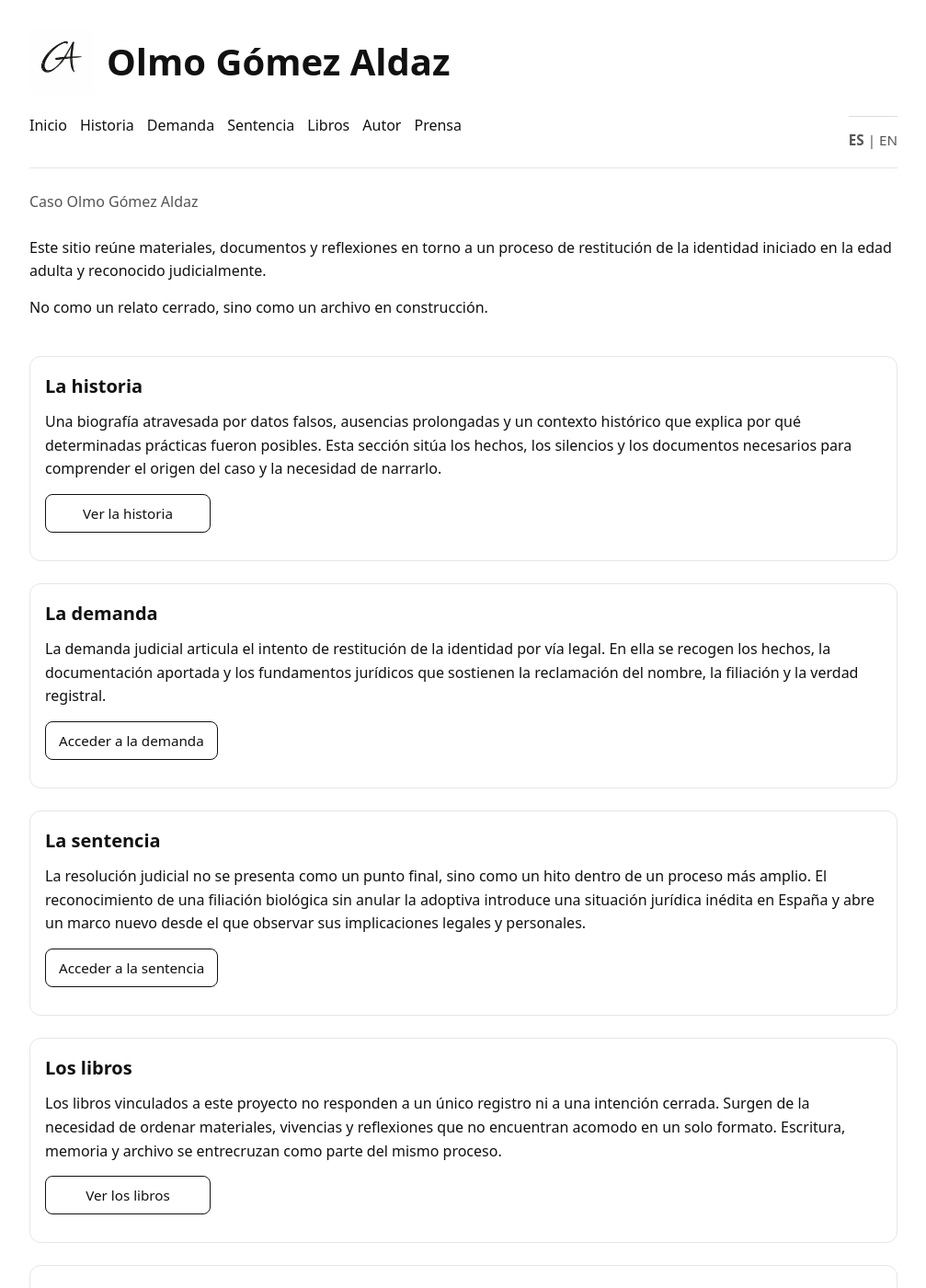
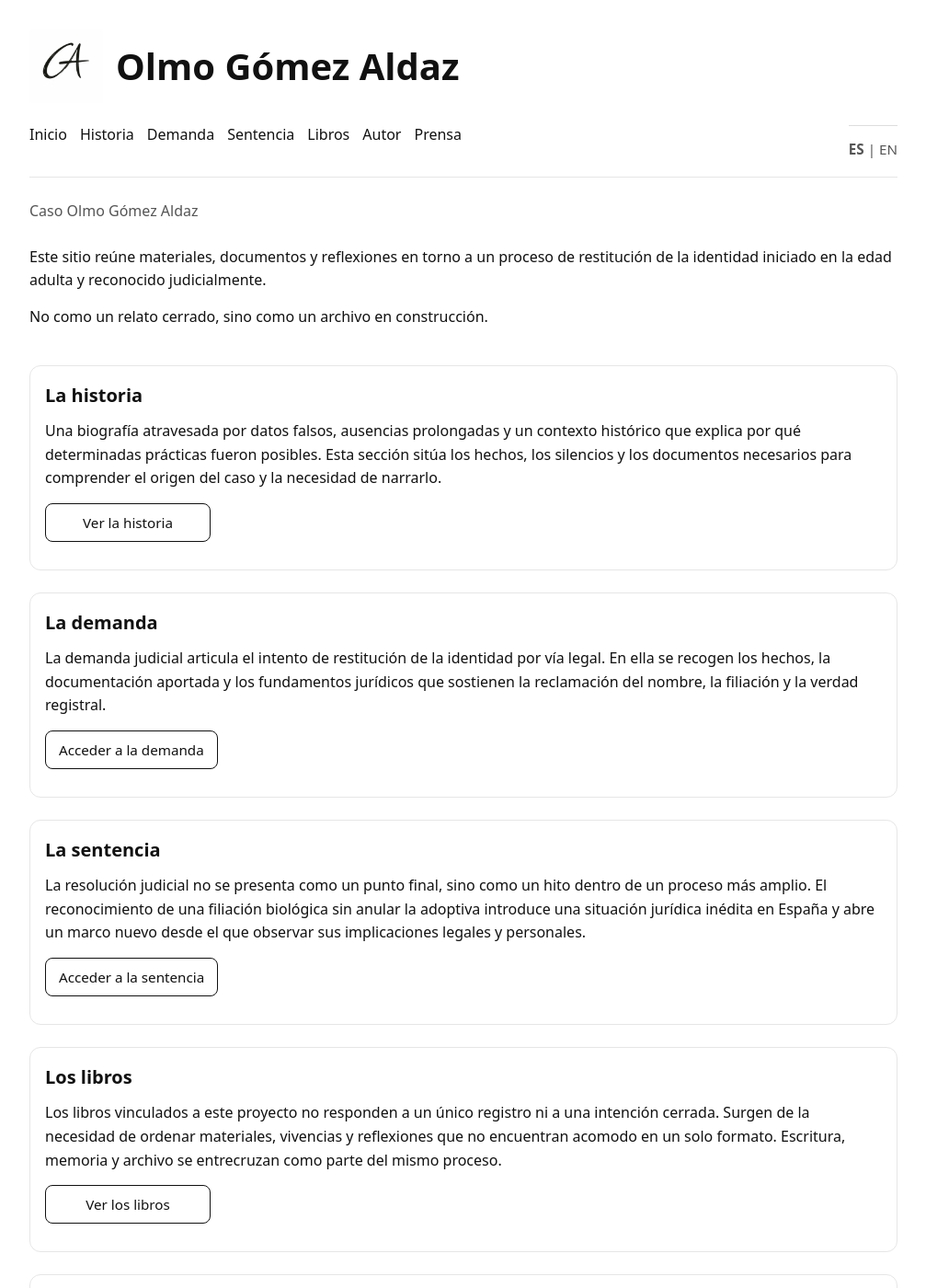
Before and after one commit to olmogaldaz/olmogaldaz.github.io, a Jekyll site: the page built from index.html, in a window 1280 px wide and 1400 px high. Shown: the whole window at 92% size, without its empty margins (136-1143 px from the left). Built offline with Jekyll 4.4.1, drawn with Linux system fonts in a browser that asks for light colours.

Commit message:
Update style.css

```diff
--- a/css/style.css
+++ b/css/style.css
@@ -86,7 +86,7 @@ header h1{
 }
 
 .site-title .logo-ga {
-  height: 70px;   /* ajusta si lo quieres más pequeño */
+  height: 80px;   /* ajusta si lo quieres más pequeño */
   width: auto;
   display: block;
 }
```
